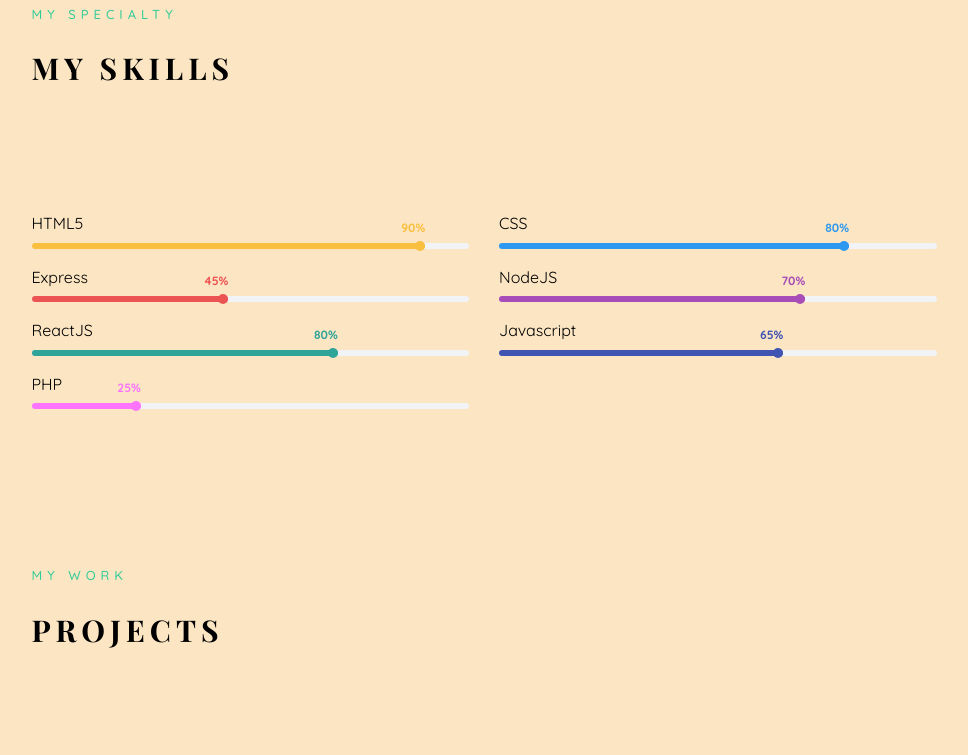
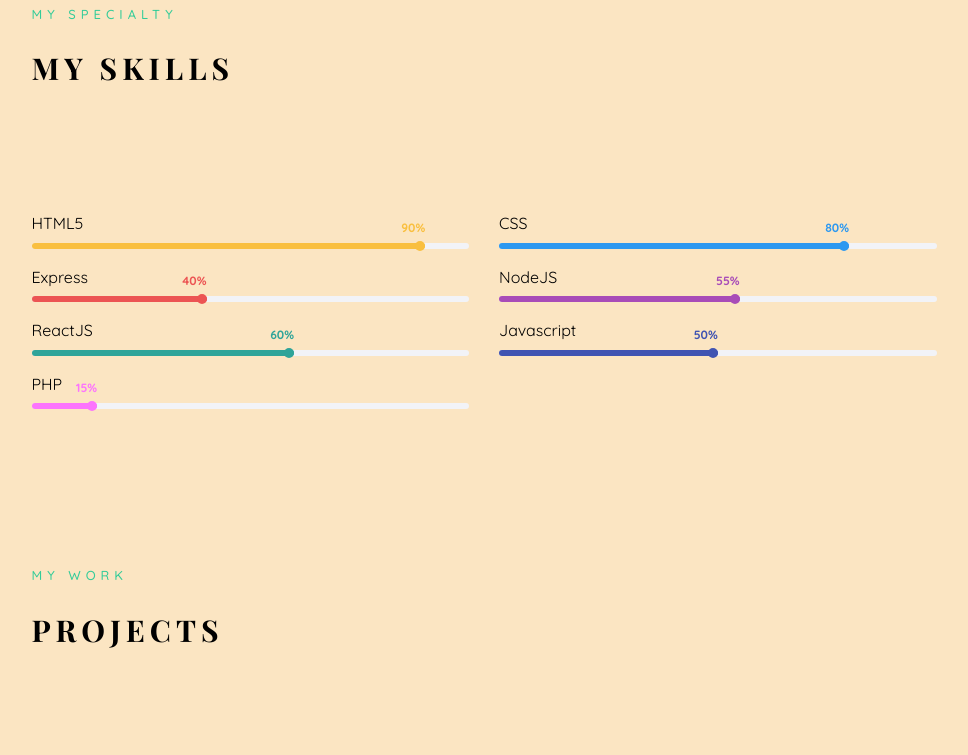
Before and after one commit to shaazihah/Profile, a plain HTML site: page index.html in a window 1280 px wide. Shown: the part 3271-4026 px from the top of the page, without its empty margins (306-1274 px from the left). Drawn offline with nearby package versions, Linux system fonts and the light colour scheme; files whose address does not match are found by name; a web font is replaced by a local one.

Commit message:
altered a few skills and projects

```diff
--- a/index.html
+++ b/index.html
@@ -424,9 +424,9 @@
 								<div class="progress-wrap">
 									<h3>Express</h3>
 									<div class="progress">
-										<div class="progress-bar color-2" role="progressbar" aria-valuenow="45"
-											aria-valuemin="0" aria-valuemax="100" style="width:45%">
-											<span>45%</span>
+										<div class="progress-bar color-2" role="progressbar" aria-valuenow="40"
+											aria-valuemin="0" aria-valuemax="100" style="width:40%">
+											<span>40%</span>
 										</div>
 									</div>
 								</div>
@@ -436,9 +436,9 @@
 								<div class="progress-wrap">
 									<h3>NodeJS</h3>
 									<div class="progress">
-										<div class="progress-bar color-4" role="progressbar" aria-valuenow="70"
-											aria-valuemin="0" aria-valuemax="100" style="width:70%">
-											<span>70%</span>
+										<div class="progress-bar color-4" role="progressbar" aria-valuenow="55"
+											aria-valuemin="0" aria-valuemax="100" style="width:55%">
+											<span>55%</span>
 										</div>
 									</div>
 								</div>
@@ -447,9 +447,9 @@
 								<div class="progress-wrap">
 									<h3>ReactJS</h3>
 									<div class="progress">
-										<div class="progress-bar color-5" role="progressbar" aria-valuenow="80"
-											aria-valuemin="0" aria-valuemax="100" style="width:70%">
-											<span>80%</span>
+										<div class="progress-bar color-5" role="progressbar" aria-valuenow="60"
+											aria-valuemin="0" aria-valuemax="100" style="width:60%">
+											<span>60%</span>
 										</div>
 									</div>
 								</div>
@@ -458,9 +458,9 @@
 								<div class="progress-wrap">
 									<h3>Javascript </h3>
 									<div class="progress">
-										<div class="progress-bar color-6" role="progressbar" aria-valuenow="80"
-											aria-valuemin="0" aria-valuemax="100" style="width:65%">
-											<span>65%</span>
+										<div class="progress-bar color-6" role="progressbar" aria-valuenow="50"
+											aria-valuemin="0" aria-valuemax="100" style="width:50%">
+											<span>50%</span>
 										</div>
 									</div>
 								</div>
@@ -469,9 +469,9 @@
 								<div class="progress-wrap">
 									<h3>PHP </h3>
 									<div class="progress">
-										<div class="progress-bar color-7" role="progressbar" aria-valuenow="80"
-											aria-valuemin="0" aria-valuemax="100" style="width:25%">
-											<span>25%</span>
+										<div class="progress-bar color-7" role="progressbar" aria-valuenow="15"
+											aria-valuemin="0" aria-valuemax="100" style="width:15%">
+											<span>15%</span>
 										</div>
 									</div>
 								</div>
@@ -529,16 +529,16 @@
 							</div>
 							<div class="col-md-6">
 								<div class="project"
-									style="background-image: url(https://images.idgesg.net/images/article/2017/05/itunes-12-icon-mac-100724143-large.3x2.jpg);">
+									style="background-image: url();">
 									<div class="desc">
 										<div class="con">
 											<h3
 												style="color: white; text-align: center; padding-top: 15%; font-size: 25px;">
-												iTunes Store</h3>
-											<span style="text-align: center;">Express and React Project</span><br />
+												Coming Soon</h3>
+											<span style="text-align: center;"></span><br />
 											<button style="background-color: black; border: black; margin-left: 39%;"><a
 													target="_blank" style="color: white;"
-													href="https://seedats-itunes.herokuapp.com/">Project
+													href="">Project
 													Link</a></button>
 										</div>
 									</div>
```
